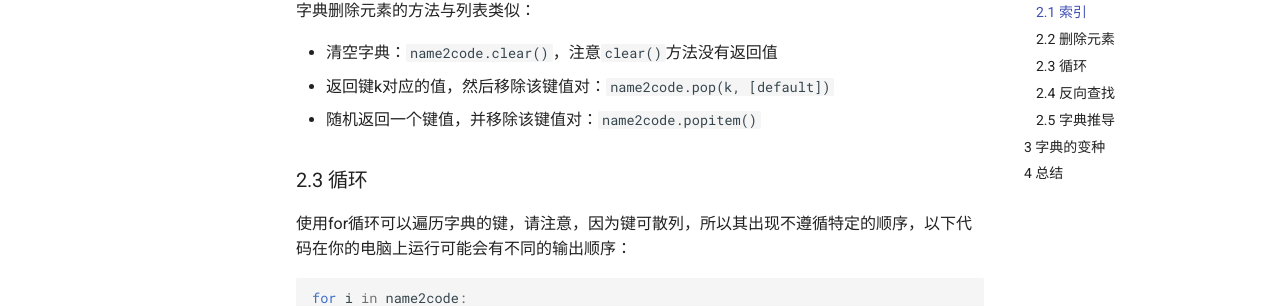
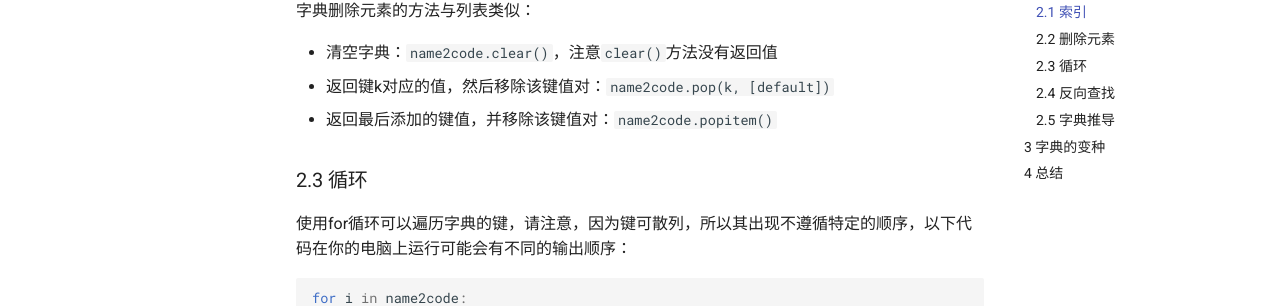
Before and after one commit to BulletTech/BulletTech, an MkDocs documentation site: the page built from docs/Main_Course/Coding/2021-08-21-Python-Dict.md, in a window 1280 px wide and 900 px high, scrolled down 1304 px. Shown: the part 150-456 px from the top of the window. Built offline with MkDocs 1.6.1 and Material for MkDocs 9.7.7, drawn with Linux system fonts in a browser that asks for light colours; comment, search, counter and statistics services are not loaded.

Commit message:
Update wording

```diff
--- a/docs/Main_Course/Coding/2021-08-21-Python-Dict.md
+++ b/docs/Main_Course/Coding/2021-08-21-Python-Dict.md
@@ -60,7 +60,7 @@ True
 
 - 清空字典：`name2code.clear()`，注意`clear()`方法没有返回值
 - 返回键k对应的值，然后移除该键值对：`name2code.pop(k, [default])`
-- 随机返回一个键值，并移除该键值对：`name2code.popitem()`
+- 返回最后添加的键值，并移除该键值对：`name2code.popitem()`
 
 ### 2.3 循环
 
```
